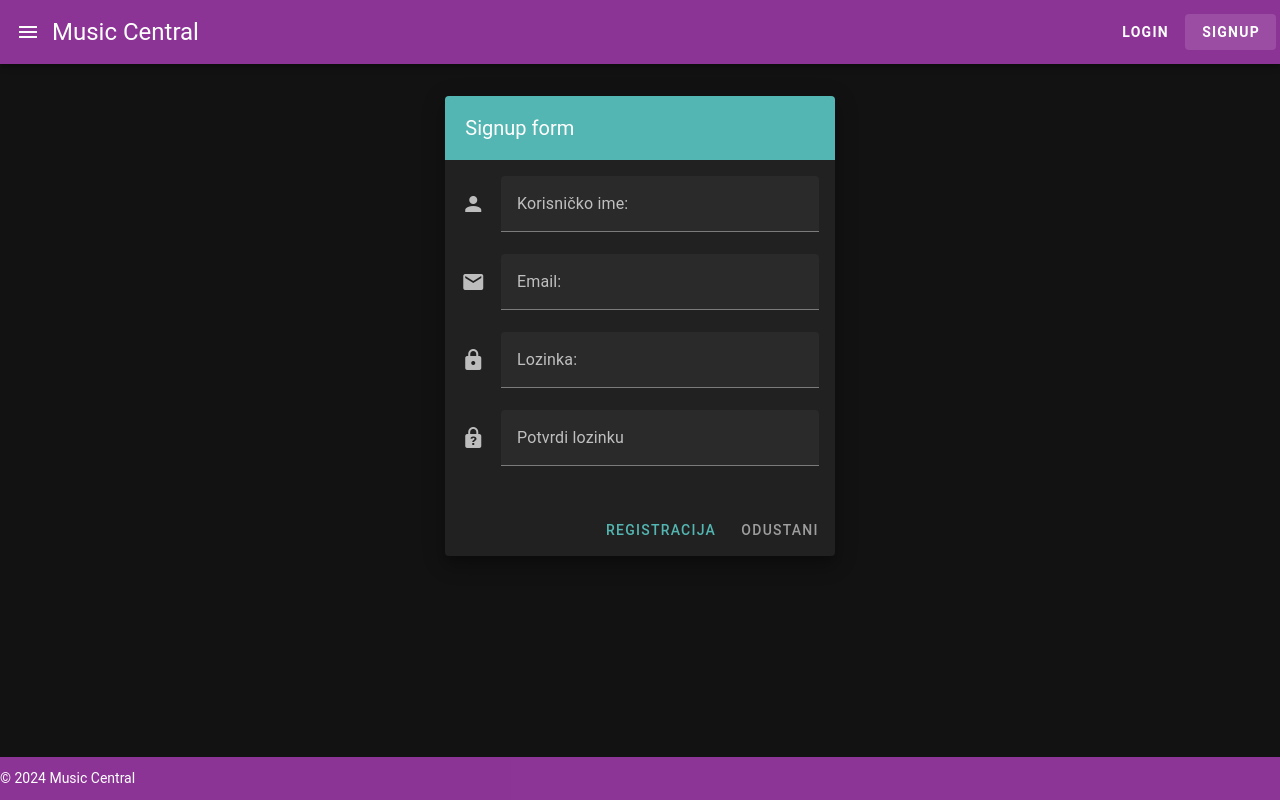
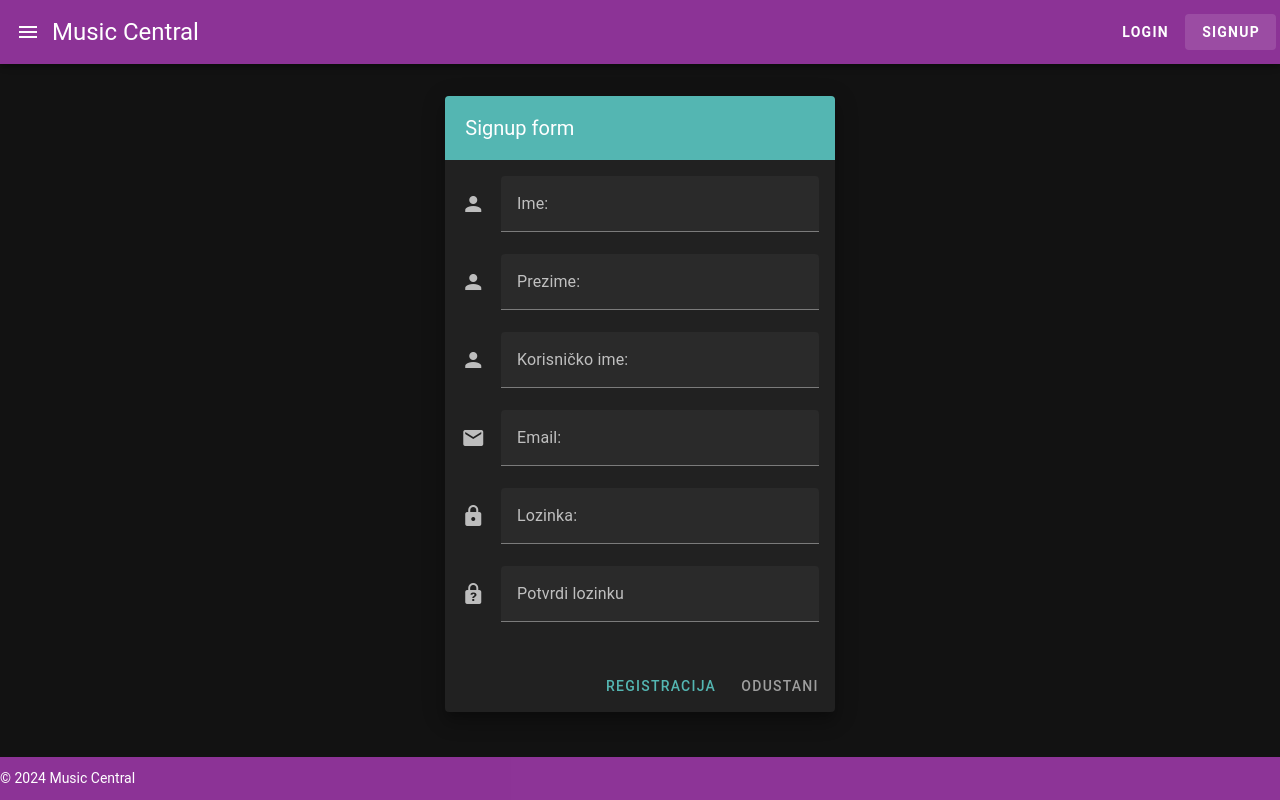
Before and after one commit to Marko455/Music_Central2, a Vue app: page /signup in a window 1280 px wide. Built offline with nearby package versions, Linux system fonts and the light colour scheme; no server answers.

Commit message:
Testiranje CreateSong forme
Isprobavanje ispunjavanje jednostavne forme za izradu novog dokumenta samo sa jednostavnim string podacima u firebase bazi podataka. Uspiješno testirano.

```diff
--- a/src/views/CreateSong.vue
+++ b/src/views/CreateSong.vue
@@ -55,7 +55,7 @@
 </template>
 <script>
 import { db } from '@/firebase.js';
-import { collection, addDoc } from "firebase/firestore";
+import { collection, addDoc, Timestamp } from "firebase/firestore";
 
 export default {
   name: 'CreateSong',
@@ -64,10 +64,15 @@ export default {
       song: {
         album: '',
         artist: '',
+        creatorID: '',
         genre: '',
         title: '',
         video: '',
-        description: ''
+        description: '',
+        likes: 0,
+        dislikes: 0,
+        popularity: 0,
+        releaseDate: Date.now()
       }
     };
   },
@@ -84,10 +89,15 @@ export default {
       this.song = {
         album: '',
         artist: '',
+        creatorID: '',
         genre: '',
         title: '',
         video: '',
-        description: ''
+        description: '',
+        likes: '',
+        dislikes: '',
+        popularity: '',
+        releaseDate: ''
       };
     }
   }
--- a/src/views/Signup.vue
+++ b/src/views/Signup.vue
@@ -8,6 +8,18 @@
             </v-toolbar>
             <v-card-text>
               <v-form>
+                <v-text-field
+                  label="Ime:"
+                  name="first_name"
+                  prepend-icon="mdi-account"
+                  type="text"
+                ></v-text-field>
+                <v-text-field
+                  label="Prezime:"
+                  name="last_name"
+                  prepend-icon="mdi-account"
+                  type="text"
+                ></v-text-field>
                 <v-text-field
                   label="Korisničko ime:"
                   name="username"
```
